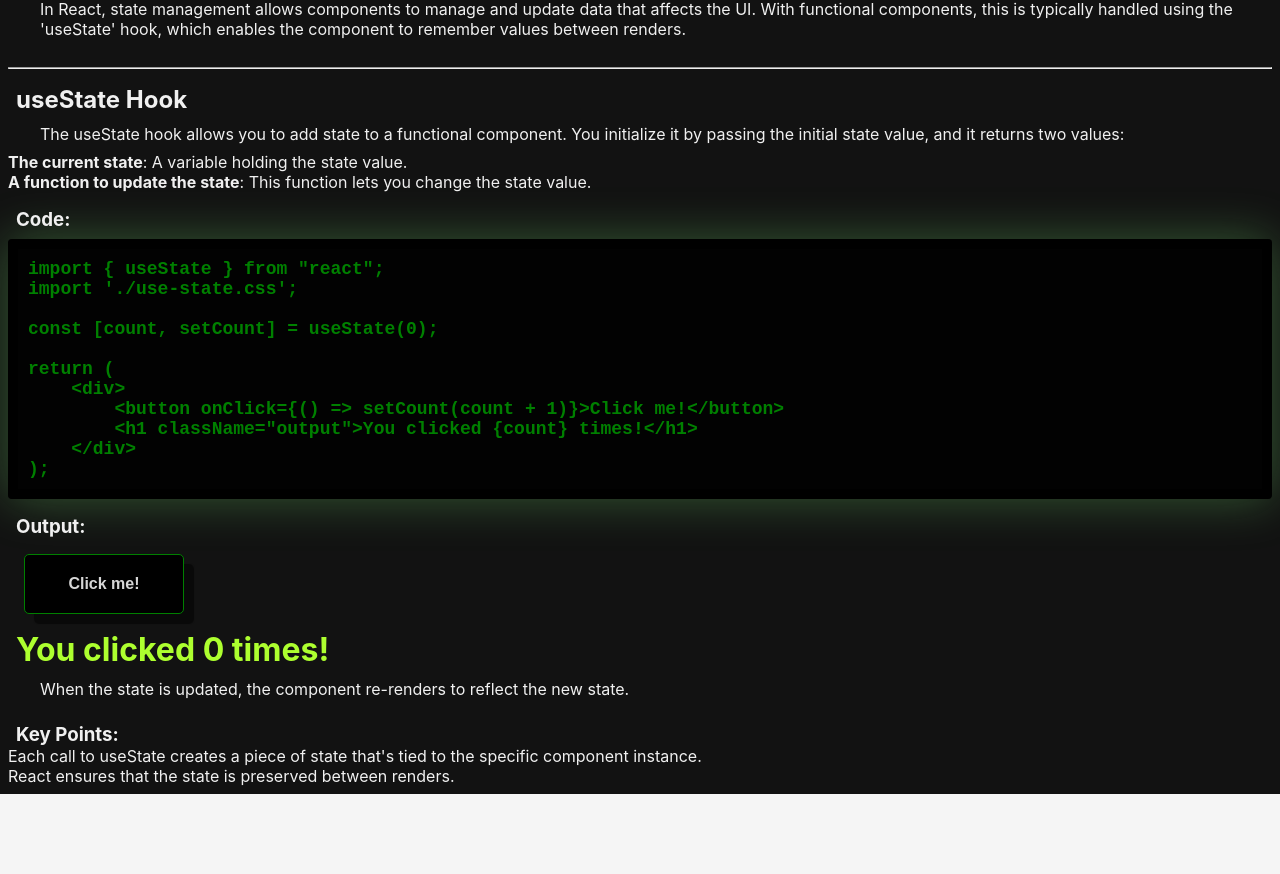
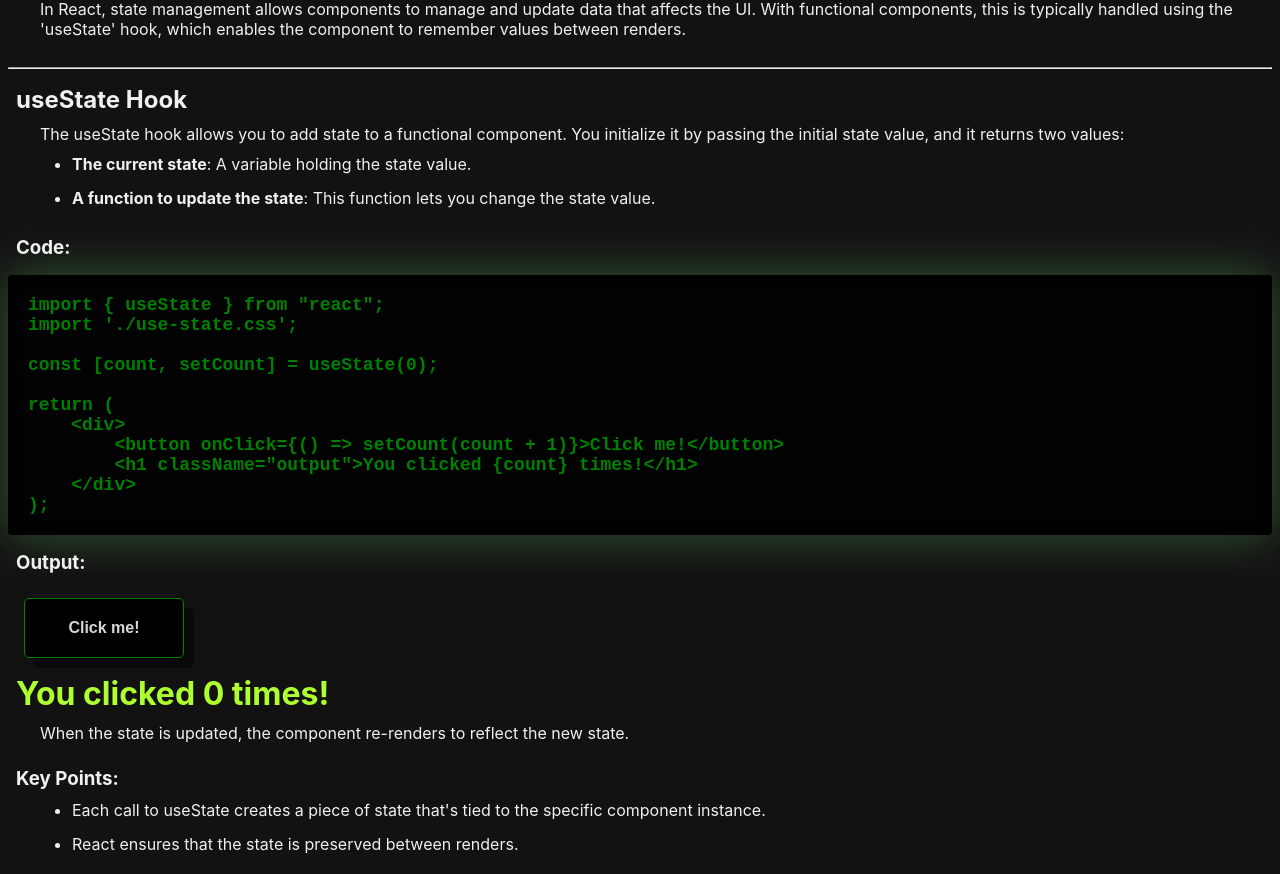
Before and after one commit to rees-kyle/react_showcase, a React (Create React App) app in the folder project/: page /state-management-in-functional-components in a window 1280 px wide. Shown: the part 885-1759 px from the top of the page. Before the commit the page ends 1679 px from the top, so only its background shows below. Built offline with nearby package versions, Linux system fonts and the light colour scheme.

Commit message:
Modify index.css
- Added styling for bulleted lists.
- Added padding-bottom for level 3 headings.

```diff
--- a/project/src/index.css
+++ b/project/src/index.css
@@ -58,6 +58,7 @@ h2 {
 
 h3 {
   padding-top: 1rem;
+  padding-bottom: .5rem;
   padding-left: .5rem;
 }
 
@@ -83,6 +84,17 @@ img {
 
 .underline {
   text-decoration: underline;
+}
+
+/* bulleted lists*/
+.bullet-list {
+    list-style-type: disc; /* Set the bullet style */
+    padding-left: 4rem;
+}
+
+.bullet-list li {
+    margin-bottom: 0.625rem;
+    line-height: 1.5;
 }
 
 .output {
```
